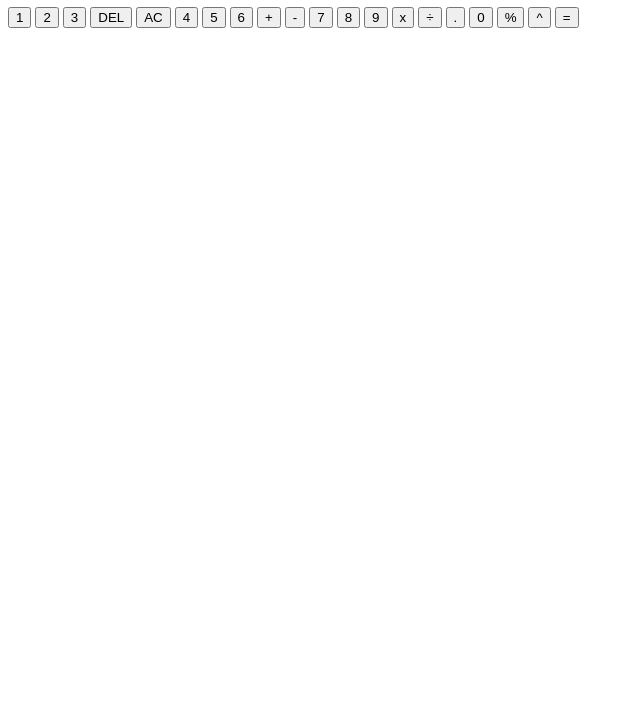
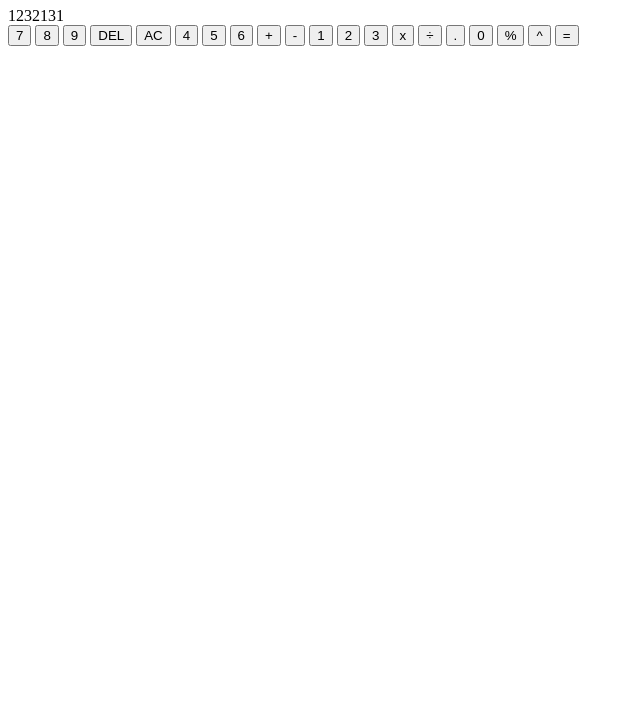
Before and after one commit to sz19999/basic-calculator, a plain HTML site: page index.html in a window 1280 px wide. Shown: the part 73-800 px from the top of the page, without its empty margins (0-640 px from the left). Drawn offline with Linux system fonts and the light colour scheme.

Commit message:
Reordered buttons again
exchanged 789 and 123.

```diff
--- a/index.html
+++ b/index.html
@@ -10,11 +10,11 @@
 <body>
     <h1 id="heading">Basic Calculator</h1>
     <div id="calculator">
-        <div id="display"></div>
+        <div id="display">1232131</div>
         <div id="buttons">
-            <button id="btn-1">1</button>
-            <button id="btn-2">2</button>
-            <button id="btn-3">3</button>
+            <button id="btn-7">7</button>
+            <button id="btn-8">8</button>
+            <button id="btn-9">9</button>
             <button id="btn-del">DEL</button>
             <button id="btn-clr">AC</button>
             <button id="btn-4">4</button>
@@ -22,9 +22,9 @@
             <button id="btn-6">6</button>
             <button id="btn-add">+</button>
             <button id="btn-sub">-</button>
-            <button id="btn-7">7</button>
-            <button id="btn-8">8</button>
-            <button id="btn-9">9</button>
+            <button id="btn-1">1</button>
+            <button id="btn-2">2</button>
+            <button id="btn-3">3</button>
             <button id="btn-multiply">x</button>
             <button id="btn-divide">÷</button>
             <button id="btn-dot">.</button>
```
